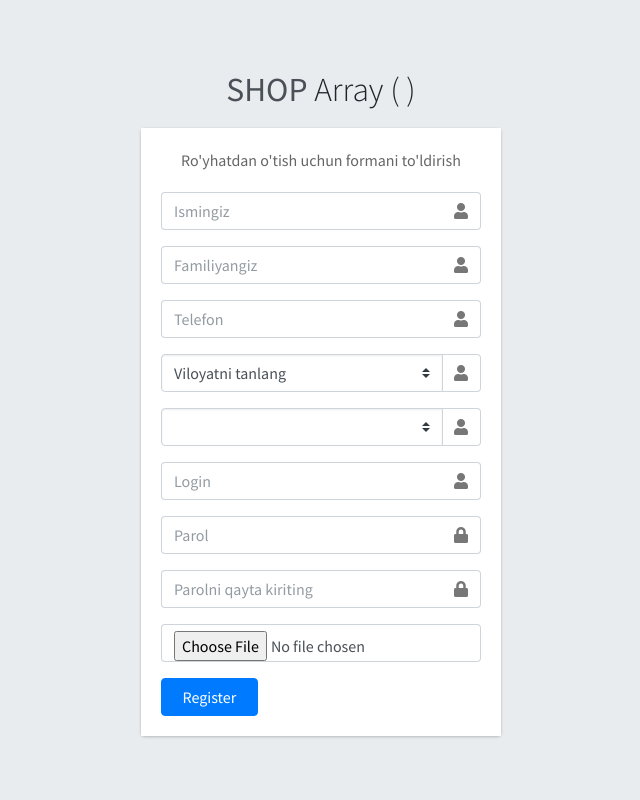
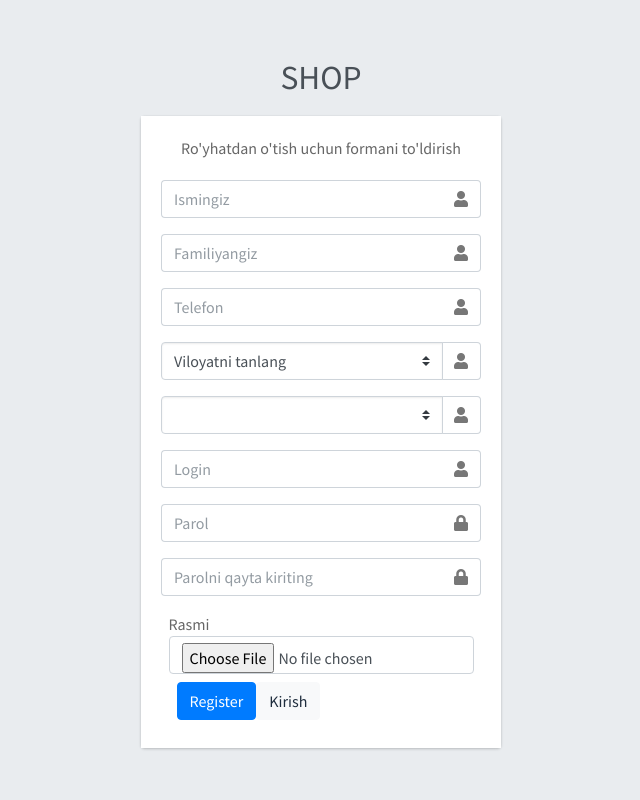
Before and after one commit to Developer-frontend-2001/shop, a PHP site: page /admin/register.php in a window 1280 px wide. Shown: the whole page, without its empty margins (319-959 px from the left). Run offline with PHP 8.4, Linux system fonts and the light colour scheme; data comes from the database, SQL or seed files in the repository; lists and menus that the app fills with data are empty; some libraries are stand-ins or nearby versions.

Commit message:
Oxirgilari

```diff
--- a/admin/add_product.php
+++ b/admin/add_product.php
@@ -73,6 +73,7 @@ if (isset($_POST['name']) && isset($_POST['category_id']) && isset($_POST['amoun
         <?php
             $sql = "SELECT * FROM category";
             $result = mysqli_query($conn, $sql);
+            print_r($_FILES);
          ?>
         <form method="POST" enctype="multipart/form-data">
 				<div class="col-md-12">
--- a/admin/register.php
+++ b/admin/register.php
@@ -1,7 +1,8 @@
 <?php
 require_once "../db.php";
 session_start();
-if (isset($_POST['first_Name']) && isset($_POST['last_Name']) && isset($_POST['phone']) && isset($_POST['region_id']) && isset($_POST['city_id']) && isset($_POST['username']) && isset($_POST['password']) && isset($_POST['password_two'])&& isset($_FILES['picture'])) {
+// session_destroy();
+if (isset($_POST['first_Name']) && isset($_POST['last_Name']) && isset($_POST['phone']) && isset($_POST['region_id']) && isset($_POST['city_id']) && isset($_POST['username']) && isset($_POST['password']) && isset($_POST['password_two'])) {
 
   $username = $_POST['username'];
   $password = $_POST['password'];
@@ -11,15 +12,19 @@ if (isset($_POST['first_Name']) && isset($_POST['last_Name']) && isset($_POST['p
   $region_id = $_POST['region_id'];
   $city_id = $_POST['city_id'];
 
-
+  if (isset($_SESSION['product_url']) && $_SESSION['product_url']) {
+    $product_url = $_SESSION['product_url'];
+  }
 
 // Images add url begin
+  if (isset($_FILES['picture'])) {
+    // code...
     $upload_folder = "../images/";
     $errors = array();
 
     $file_name = $_FILES['picture']['name'];
     $file_size = $_FILES['picture']['size'];
-  // $file_tmp = $_FILES['picture']['tmp_name'];
+    $file_tmp = $_FILES['picture']['tmp_name'];
     $file_type = $_FILES['picture']['type'];
     $file_format_arr = explode('.', $file_name);
     $file_ext = strtolower(end($file_format_arr));
@@ -30,34 +35,37 @@ if (isset($_POST['first_Name']) && isset($_POST['last_Name']) && isset($_POST['p
       $errors[] = "Fayl formati JPEG yoki PNG bo`lishi kerak.";
     }
 
-  if ($file_size > 2097152) {
+    if ($file_size > 16384) {
       $errors[] = 'File hajmi 2 MB dan katta bo`lmasligi kerak';
     }
 
-  if (empty($errors) == true) {
+    if (!empty($errors)) {
       move_uploaded_file($file_tmp, $upload_folder . $file_name);
 
       $file_url = $upload_folder.$file_name;
 
       $insert_user_sql = "INSERT INTO users (username, password, status, image_url) VALUES('".$username."', '".$password."', 1, '".$file_url."')";
-    $query = "SELECT * FROM users WHERE 1";
-    $result = mysqli_query($conn, $query);
-    $result = mysqli_fetch_assoc($result);
-
-    $sql = "INSERT INTO customer(user_id, first_Name, last_Name, phone, region_id, city_id, image) values(".$result['id'].", '".$first_Name."', '".$last_Name."', '".$phone."', '".$region_id."', '".$city_id."', '".$file_url."')";
+      $users_sql = "SELECT * FROM users WHERE  username = '".$username."'";
+      $sql = "INSERT INTO customer( first_Name, last_Name, phone, region_id, city_id, image) values('$first_Name', '$last_Name', $phone, $region_id, $city_id, '$file_url')";
 
 
+      if ($conn->query($insert_user_sql) === TRUE) {
+        echo "Yuklandi insert ko'rdingmi";
         if ($conn->query($sql) === TRUE) {
-      echo "Yuklandi";
+         header("Location:". $product_url);
+       } else {
+        header("Location: index.php");
+      }
     } else {
       echo "Xatolik: ".$conn->error;
     }
 
+
   } else {
     print_r($errors);
   }
+}
 // Images add url begin
-
 
 
 
@@ -89,16 +97,13 @@ if (isset($_POST['first_Name']) && isset($_POST['last_Name']) && isset($_POST['p
   <div class="register-box">
     <div class="register-logo">
       <a href="#"><b>SHOP</b></a>
-      <?php
-      print_r($_FILES);
-       ?>
     </div>
 
     <div class="card">
       <div class="card-body register-card-body">
         <p class="login-box-msg">Ro'yhatdan o'tish uchun formani to'ldirish</p>
 
-        <form method="post" id="register_form">
+        <form method="POST" id="register_form" enctype="multipart/form-data">
           <div class="input-group mb-3">
             <input type="text" name="first_Name" required class="form-control" placeholder="Ismingiz">
             <div class="input-group-append">
@@ -116,7 +121,7 @@ if (isset($_POST['first_Name']) && isset($_POST['last_Name']) && isset($_POST['p
             </div>
           </div>
           <div class="input-group mb-3">
-            <input type="text" name="phone" required class="form-control" placeholder="Telefon">
+            <input type="number" name="phone" required class="form-control" placeholder="Telefon">
             <div class="input-group-append">
               <div class="input-group-text">
                 <span class="fas fa-user"></span>
@@ -177,19 +182,16 @@ if (isset($_POST['first_Name']) && isset($_POST['last_Name']) && isset($_POST['p
               </div>
             </div>
           </div>
-          <div class="input-group mb-3">
-           <input type="file" class="form-control"  name="picture" required title="Hello world">
-           <div class="input-group-append">
-            <div class="input-group-text">
-              <span class="fas fa-picture"></span>
-            </div>
-          </div>
+          <div class="col-md-12">
+            Rasmi
+            <input type="file" class="form-control" name="picture" required>
           </div>
 
-        <div class="row">
+          <div class="row m-2">
             <!-- /.col -->
-          <div class="col-4">
-            <button type="button" class="btn btn-primary register_btn btn-block">Register</button>
+            <div class="col-4 d-flex ">
+              <button type="submit" class="btn btn-primary register_btn">Register</button>
+              <a href="login.php" class="btn btn-light">Kirish</a>
             </div>
             <!-- /.col -->
           </div>
@@ -227,14 +229,9 @@ if (isset($_POST['first_Name']) && isset($_POST['last_Name']) && isset($_POST['p
       });
     });
 
-  $('.register_btn').click(function() {
-    if ($('#password').val() != $('#password_two').val()) {
-      console.log("Ikkala password bir xil bo'lishi kerak");
-    } else {
-      $('#register_form').submit();
-    }
-
-  });
+    $(".register_btn").click(function(){
+      location.href = "../index.php";
+    })
   </script>
 </body>
 </html>
```
Also changed, not shown: menu.php (+6 -4 lines). Lines whose indentation alone changed are shown as unchanged.
